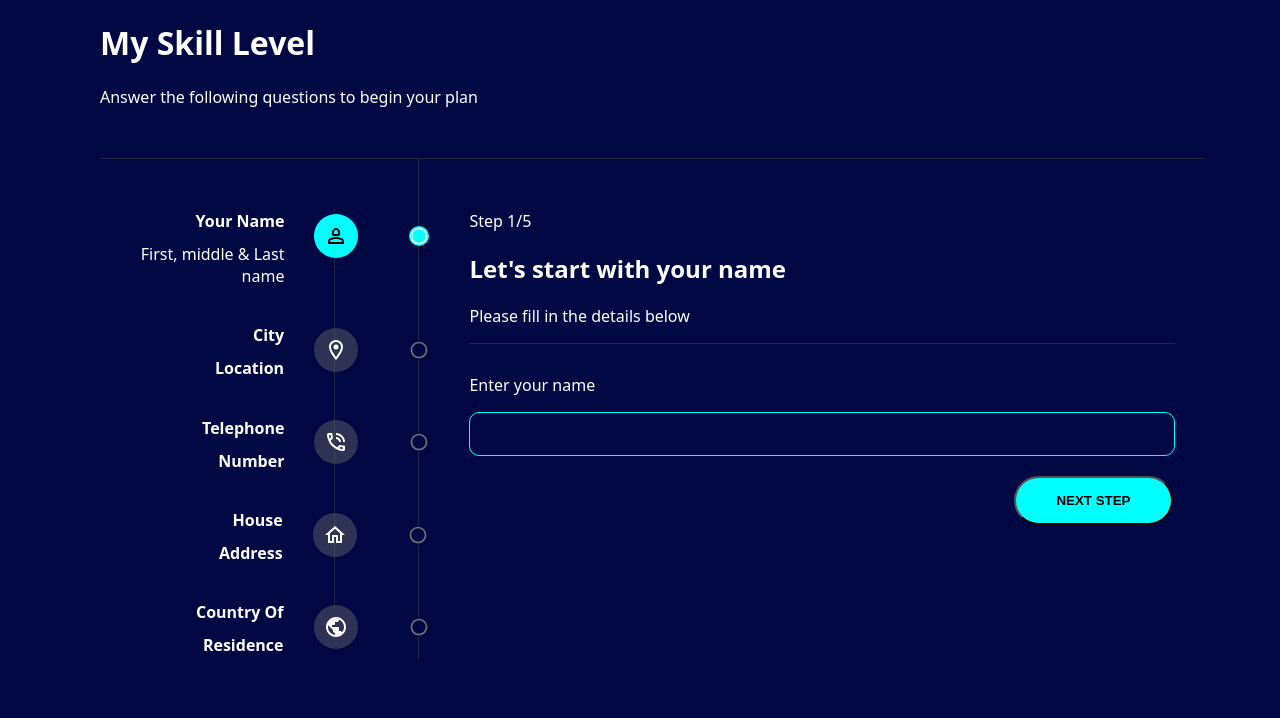
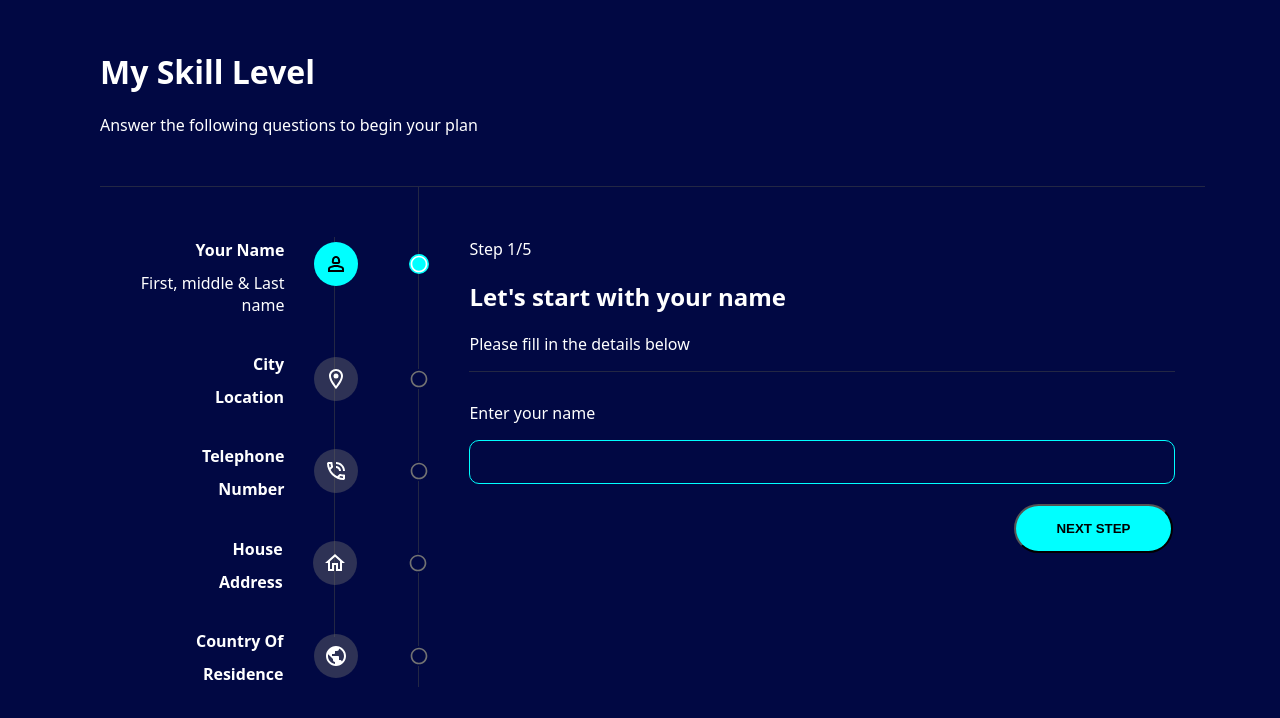
Before and after one commit to Earthfill/JCEC, a React (Vite) app: page / in a window 1280 px wide. Shown: the top 718 px of the page. Built offline with nearby package versions, Linux system fonts and the light colour scheme.

Commit message:
jcec completed

```diff
--- a/src/index.css
+++ b/src/index.css
@@ -7,7 +7,7 @@ body {
 }
 
 .header--header {
-  margin-bottom: 50px;
+  margin: 50px 0;
 }
 
 hr {
```
